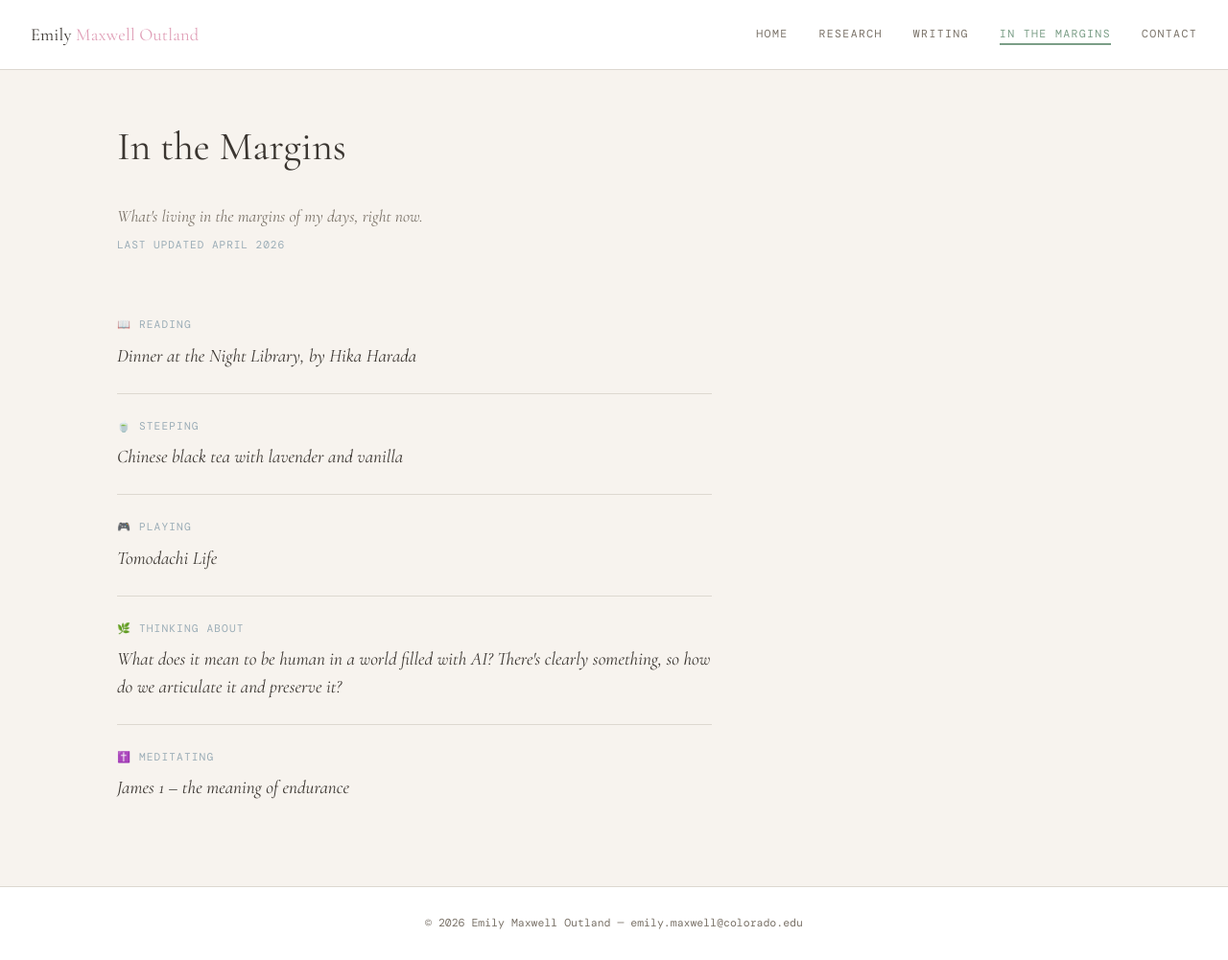
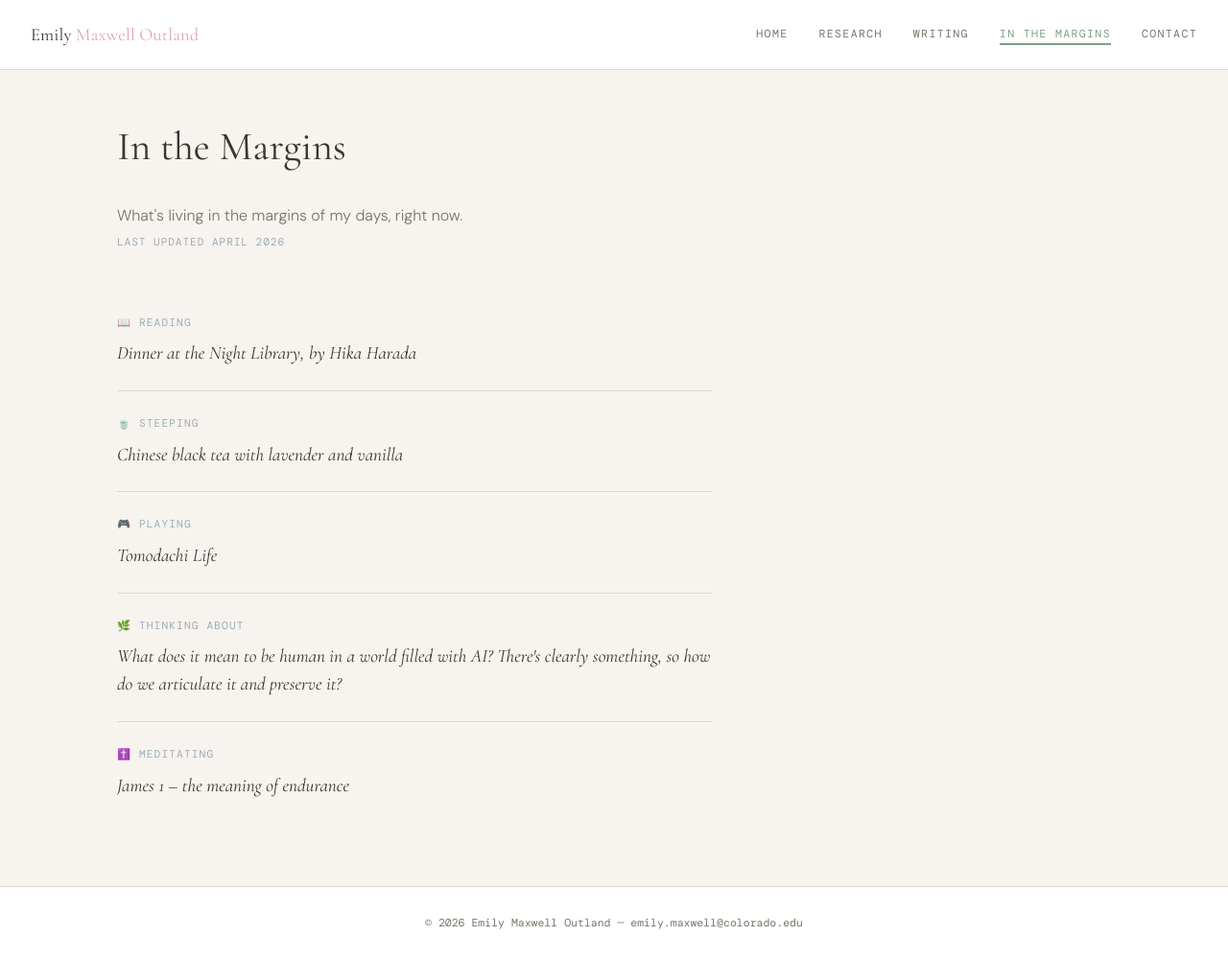
Before and after one commit to e-maxwell-outland/e-maxwell-outland.github.io, a Jekyll site: the page built from margins.md, in a window 1280 px wide and 1001 px high. Shown: the whole window at 96% size. Built offline with Jekyll 4.4.1, drawn with Linux system fonts in a browser that asks for light colours; some web fonts are replaced.

Commit message:
Font change on margins page

```diff
--- a/assets/css/main.scss
+++ b/assets/css/main.scss
@@ -638,9 +638,8 @@ time {
 
 /* ── In the Margins page ─────────────────────────── */
 .margins-intro {
-  font-family: var(--font-serif);
-  font-style: italic;
-  font-size: 1.1rem;
+  font-family: var(--font-sans);
+  font-size: 1rem;
   color: var(--color-warm-gray);
   margin-bottom: 0.25rem;
 }
```
Also changed, not shown: 3 other files.
